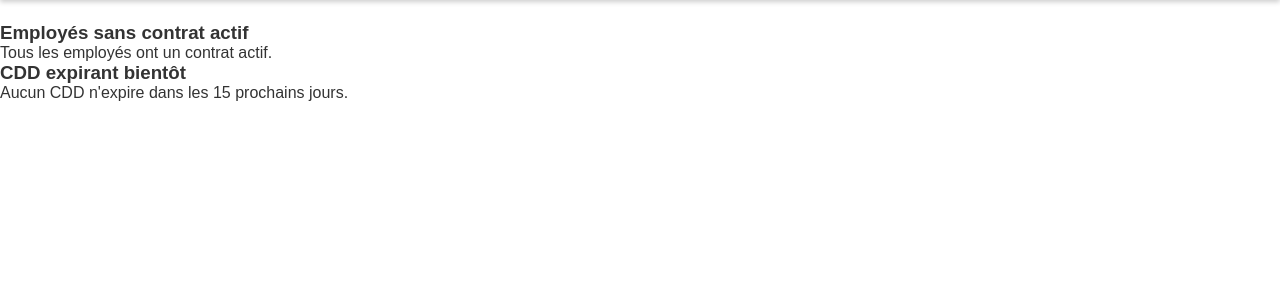
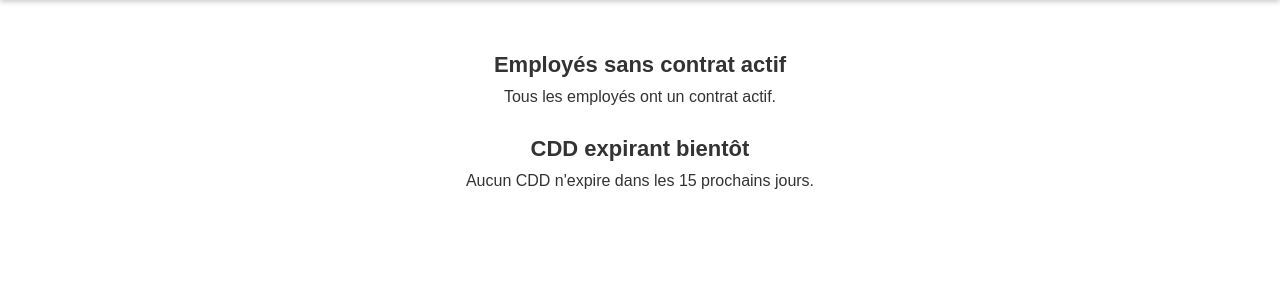
Before and after one commit to MsaSid06/Rh_Entreprise, a PHP site: page /TP_BD/suiviContrat.php in a window 1280 px wide. Shown: the part 48-348 px from the top of the page. Run offline with PHP 8.4, Linux system fonts and the light colour scheme; data that the repository does not hold is empty.

Commit message:
styliser le suivicontrat

```diff
--- a/suiviContrat.php
+++ b/suiviContrat.php
@@ -126,3 +126,40 @@ displayEmployesSansContratActif();
 
 displayContratsExpireSoon();
 ?>
+
+<style>
+    h3 {
+        text-align: center;
+        margin-top: 30px;
+        margin-bottom: 10px;
+        font-weight: normal;
+    }
+
+    table {
+        width: 90%;
+        margin: 0 auto 40px auto;
+        border-collapse: collapse;
+    }
+
+    th,
+    td {
+        padding: 10px;
+        text-align: center;
+        border-bottom: 1px solid #ddd;
+    }
+
+    th,
+    h3 {
+        font-weight: 700;
+        font-size: 22px;
+    }
+
+    p {
+        text-align: center;
+        margin-bottom: 20px;
+    }
+
+    tr:hover {
+        background-color: #f9f9f9;
+    }
+</style>
```
Also changed, not shown: dashboard.php (+6 -3 lines), style.css (line endings or trailing spaces).
